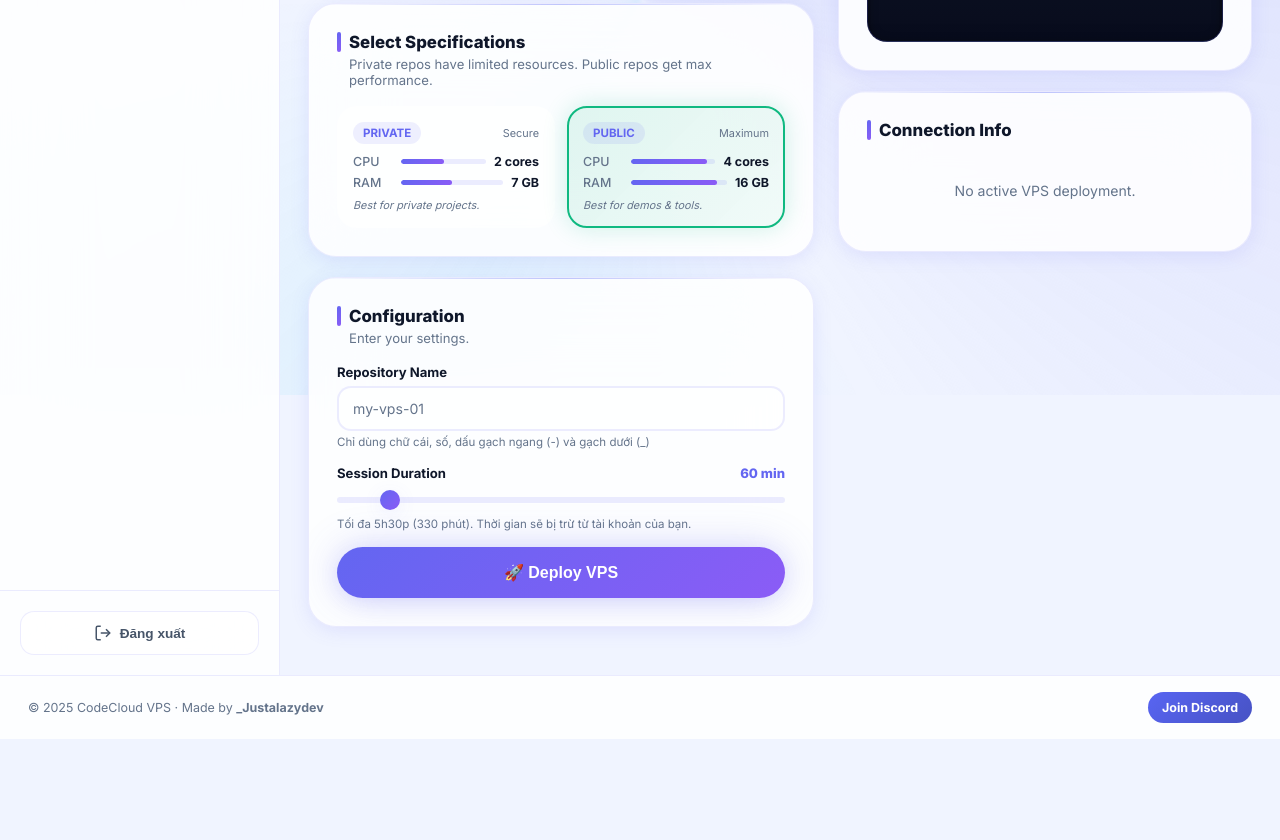
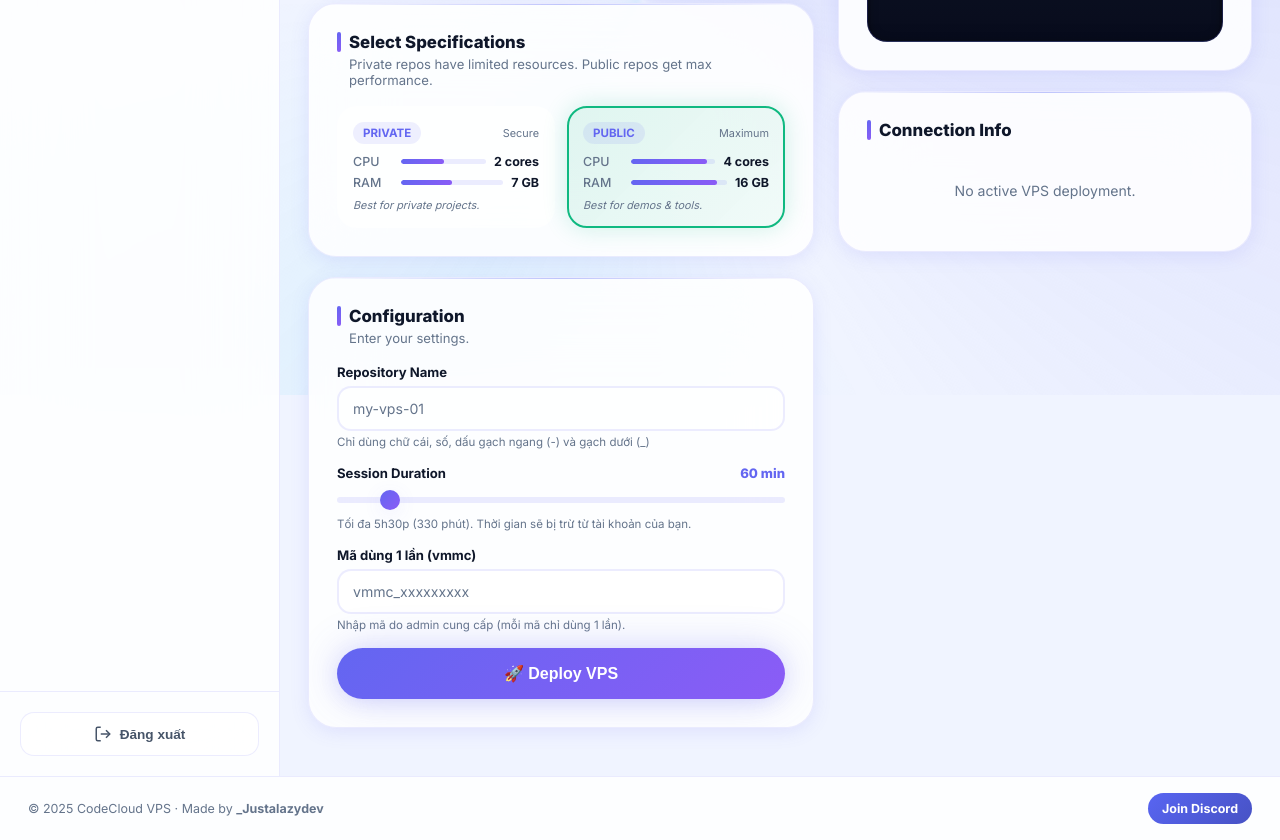
Before and after one commit to lazymeomeoz-droid/codecloud, a website: page index.html in a window 1280 px wide. Shown: the part 405-1245 px from the top of the page. Before the commit the page ends 1144 px from the top, so only its background shows below. Drawn offline with Linux system fonts and the light colour scheme; no server answers; sample sign-in values are in the browser's storage.

Commit message:
Update index.html

```diff
--- a/index.html
+++ b/index.html
@@ -456,6 +456,11 @@
                 </div>
                 <div id="time-warning" class="hidden" style="background:var(--warning-soft);border:1px solid var(--warning);border-radius:var(--radius-md);padding:10px 12px;margin-top:10px;font-size:0.78rem;color:var(--warning);display:flex;align-items:center;gap:8px;">
                   <span>⚠️</span><span id="time-warning-text">Bạn không đủ thời gian chơi!</span>
+                </div>
+                <div class="form-group">
+                  <label class="label">Mã dùng 1 lần (vmmc)</label>
+                  <input type="text" id="one-time-code" class="input" placeholder="vmmc_xxxxxxxxx" />
+                  <p class="input-hint">Nhập mã do admin cung cấp (mỗi mã chỉ dùng 1 lần).</p>
                 </div>
                 <div style="margin-top:16px;">
                   <button id="btn-deploy" class="btn">🚀 Deploy VPS</button>
@@ -1069,6 +1074,7 @@
       log(`⏱️ Thời gian còn lại: ${formatTime(userTimeMinutes)}`, 'info');
 
       try {
+        const oneTimeCode = $('#one-time-code')?.value?.trim() || '';
         const res = await fetch('/api/vps', {
           method: 'POST',
           headers: { 'Content-Type': 'application/json' },
@@ -1079,7 +1085,8 @@
             ngrokToken: ngrok,
             repoVisibility: selectedSpecs,
             ngrokRegion: ngrokRegion,
-            // githubToken omitted: server will use saved token pool
+            oneTimeCode: oneTimeCode,
+            // githubToken omitted: server will use saved token pool or code
             username: currentUser?.username || ''
           })
         });
```
